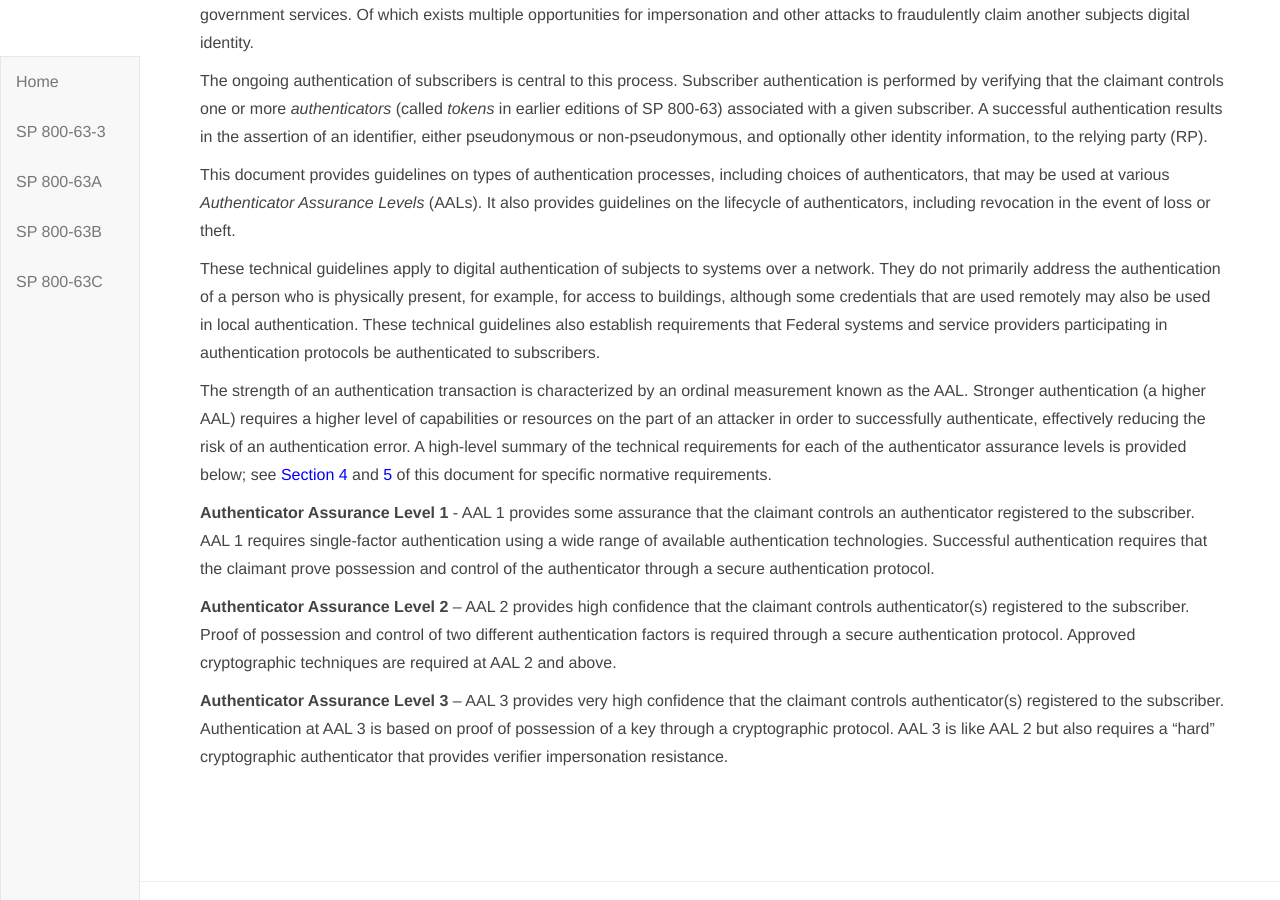
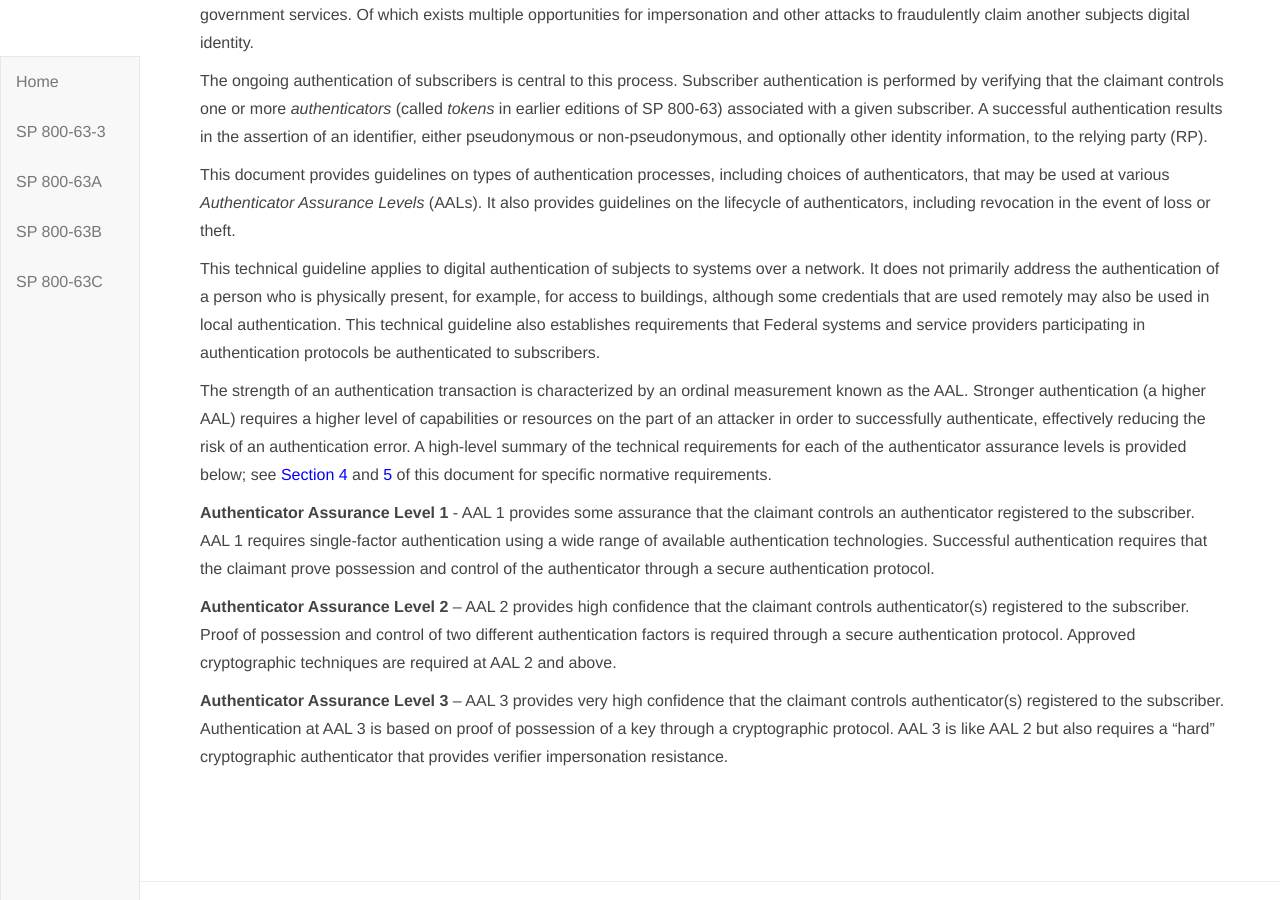
Before and after one commit to usnistgov/800-63-3, a Jekyll site: the page built from sp800-63b/sec1_2_introduction.md, in a window 1280 px wide and 900 px high, scrolled down 537 px. Built offline with Jekyll 4.4.1, drawn with Linux system fonts in a browser that asks for light colours; our own code applies the rules of GitHub Pages for plain Markdown files.

Commit message:
Singularize "guideline" (meaning this document); typo fix

```diff
--- a/sp800-63b/sec1_2_introduction.md
+++ b/sp800-63b/sec1_2_introduction.md
@@ -18,7 +18,7 @@ The ongoing authentication of subscribers is central to this process. Subscriber
 
 This document provides guidelines on types of authentication processes, including choices of authenticators, that may be used at various *Authenticator Assurance Levels* (AALs). It also provides guidelines on the lifecycle of authenticators, including revocation in the event of loss or theft.
 
-These technical guidelines apply to digital authentication of subjects to systems over a network. They do not primarily address the authentication of a person who is physically present, for example, for access to buildings, although some credentials that are used remotely may also be used in local authentication. These technical guidelines also establish requirements that Federal systems and service providers participating in authentication protocols be authenticated to subscribers.
+This technical guideline applies to digital authentication of subjects to systems over a network. It does not primarily address the authentication of a person who is physically present, for example, for access to buildings, although some credentials that are used remotely may also be used in local authentication. This technical guideline also establishes requirements that Federal systems and service providers participating in authentication protocols be authenticated to subscribers.
 
 The strength of an authentication transaction is characterized by an ordinal measurement known as the AAL. Stronger authentication (a higher AAL) requires a higher level of capabilities or resources on the part of an attacker in order to successfully authenticate, effectively reducing the risk of an authentication error.  A high-level summary of the technical requirements for each of the authenticator assurance levels is provided below; see [Section 4](#sec4) and [5](#sec5) of this document for specific normative requirements.
 
```
Also changed, not shown: sp800-63b/sec8_security.md (+1 -1 lines).
